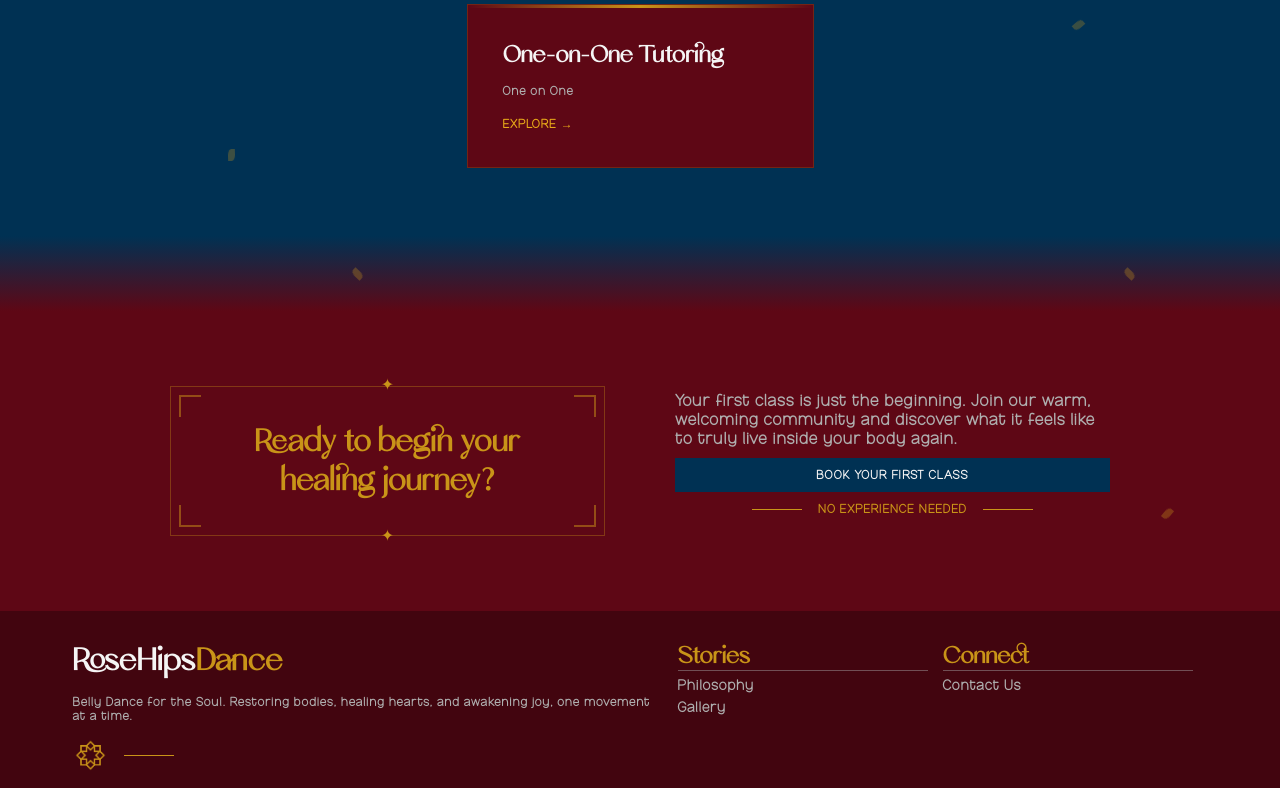
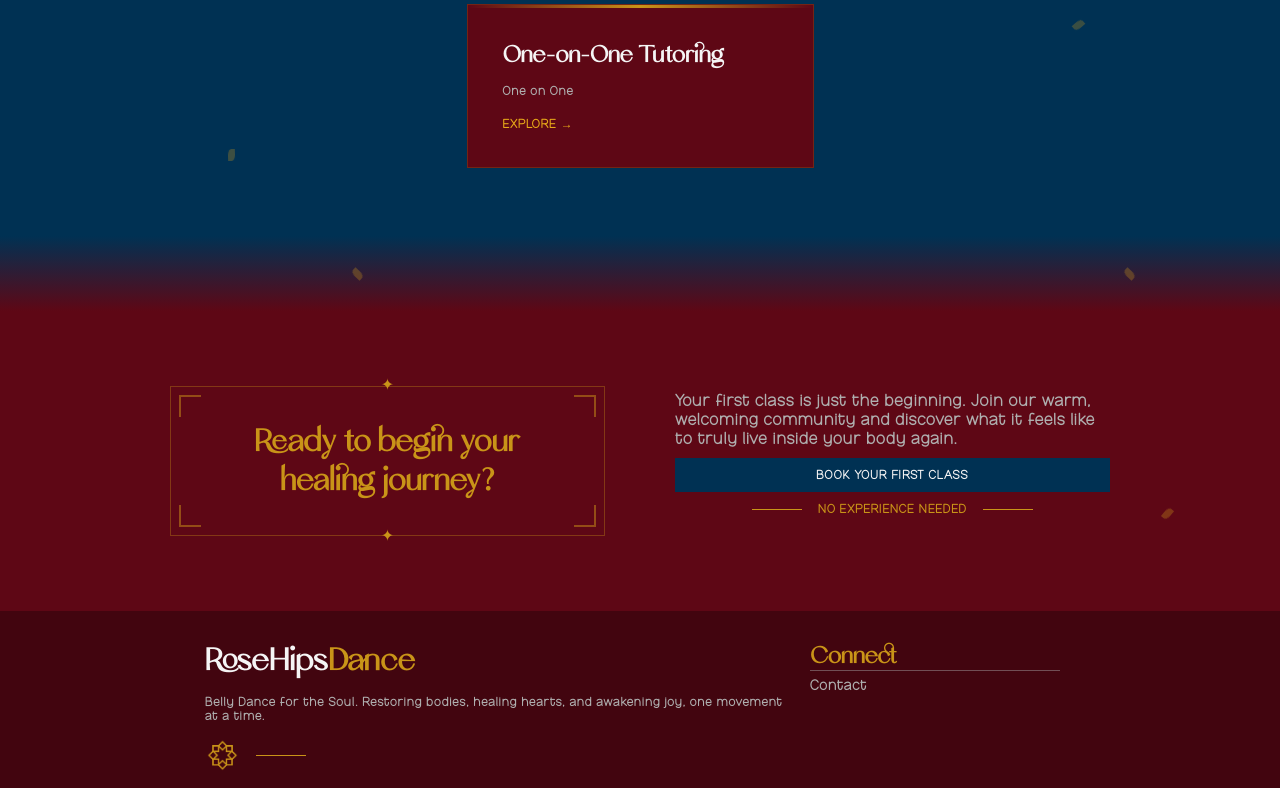
Before and after one commit to tpeschke/rose-hips-dance, a Next.js app: page / in a window 1280 px wide. Shown: the part 1956-2744 px from the top of the page. Built offline with nearby package versions, Linux system fonts and the light colour scheme.

Commit message:
cleaning up footer

```diff
--- a/app/components/footer/footer.tsx
+++ b/app/components/footer/footer.tsx
@@ -5,19 +5,19 @@ import Link from "next/link";
 
 export default function Footer() {
   const sections = [
-    {
-      title: "Stories",
-      items: [
-        // "Our Story",
-        "Philosophy",
-        "Gallery",
-      ].map((title) => {
-        return { title, link: `/` };
-      }),
-    },
+    // {
+    //   title: "Stories",
+    //   items: [
+    //     // "Our Story",
+    //     "Philosophy",
+    //     "Gallery",
+    //   ].map((title) => {
+    //     return { title, link: `/` };
+    //   }),
+    // },
     {
       title: "Connect",
-      items: ["Contact Us"].map((title) => {
+      items: ["Contact"].map((title) => {
         return { title, link: `/contact` };
       }),
     },
```
Also changed, not shown: 1 other file (tests, documents, lock files or other folders).
